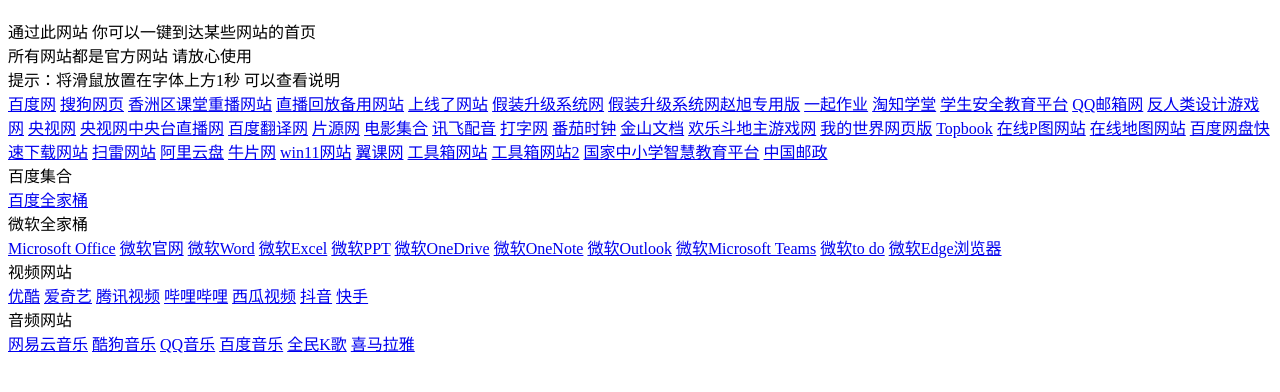
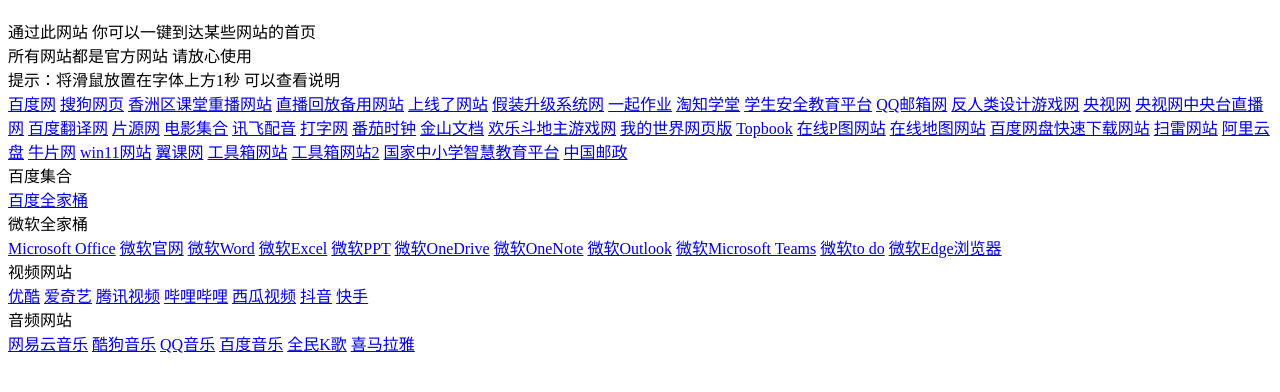
Before and after one commit to TrillionZZ/TrillionZZ.github.io, a plain HTML site: page index.html in a window 1280 px wide. Shown: the part 70-462 px from the top of the page. Drawn offline with Linux system fonts and the light colour scheme.

Commit message:
更新 index.html

```diff
--- a/index.html
+++ b/index.html
@@ -21,8 +21,6 @@
     <a href="http://www.sxl.cn" title="教你制作简单免费网站">上线了网站</a>
 <!--    <div> </div>-->
     <a href="http://fakeupdate.net" title="恶搞朋友很好用">假装升级系统网</a>
-<!--    <div> </div>-->
-    <a href="D:\python\网站\假装蓝屏\升级系统\PRANK_ Update Screen.html" title="不是赵旭无法使用">假装升级系统网赵旭专用版</a>
 <!--    <div> </div>-->
     <a href="http://www.17zuoye.com" title="学习网站">一起作业</a>
 <!--    <div> </div>-->
```
